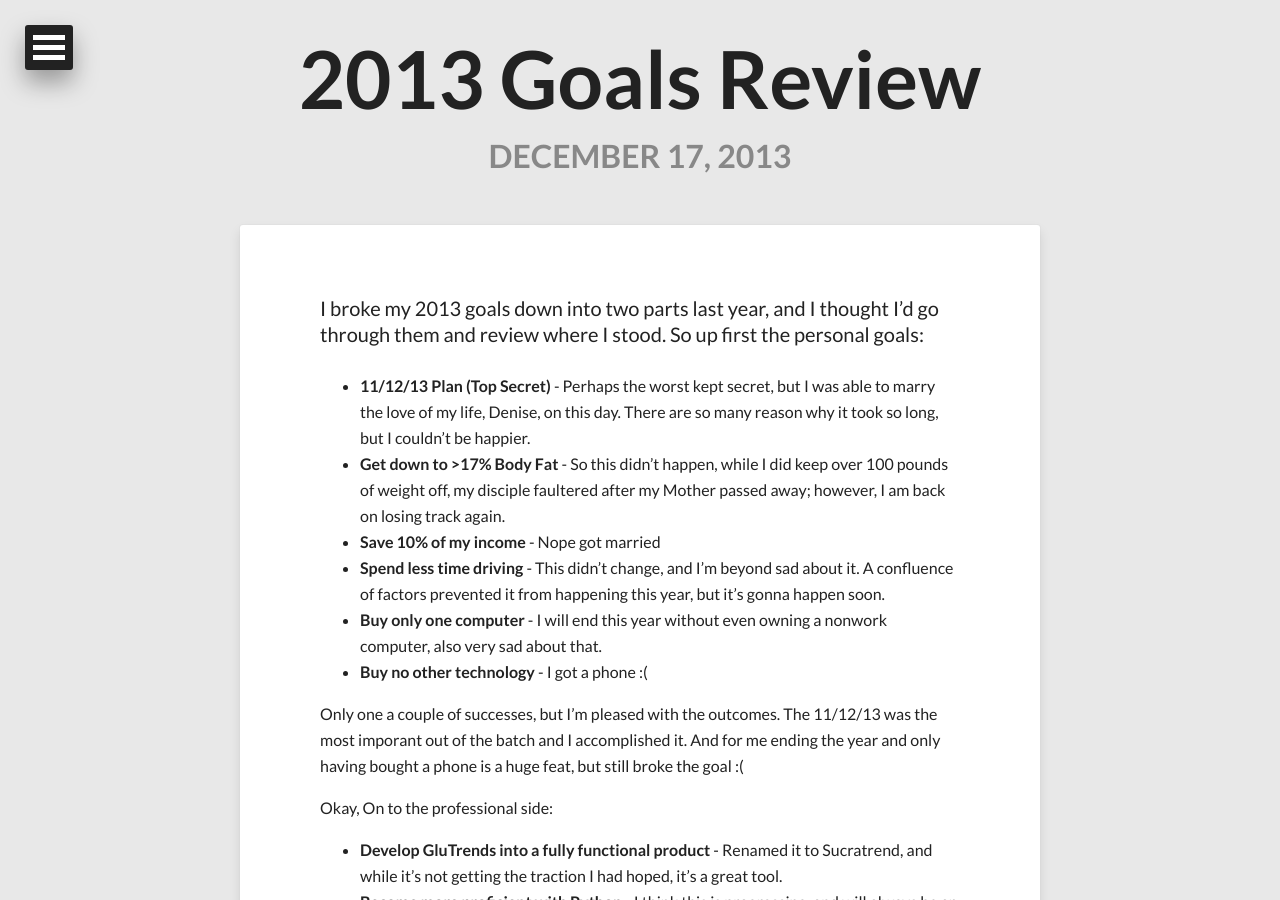
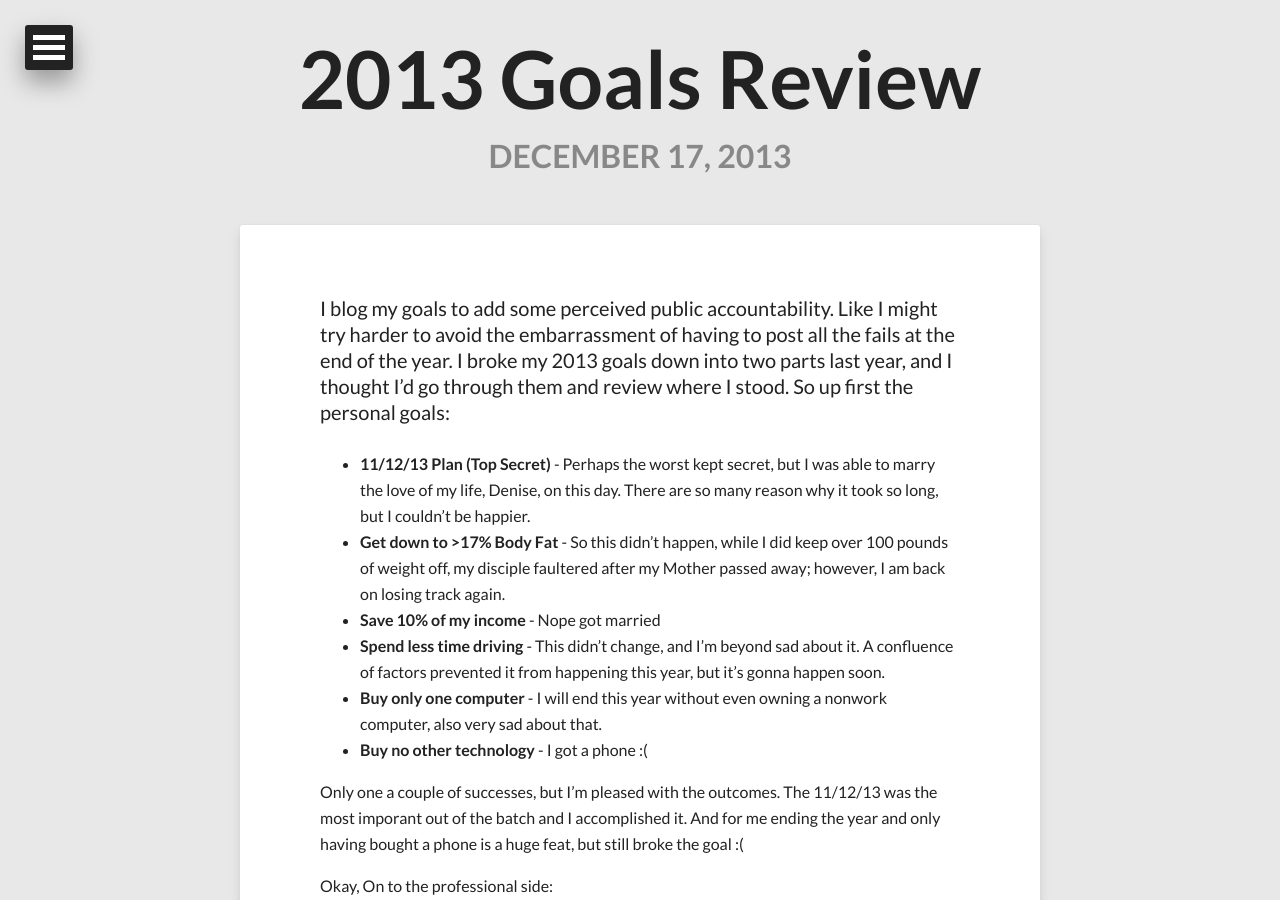
Before and after one commit to jasonamyers/jasonamyers.github.com, a Jekyll site: the page built from _posts/2013-12-17-2013-goals-review.md, in a window 1280 px wide and 900 px high. Built offline with Jekyll 4.4.1, drawn with Linux system fonts in a browser that asks for light colours; nearby versions of some CDN libraries.

Commit message:
Updating formatting on post
Signed-off-by: Jason Myers <jason@jasonamyers.com>

```diff
--- a/_posts/2013-12-17-2013-goals-review.md
+++ b/_posts/2013-12-17-2013-goals-review.md
@@ -7,7 +7,9 @@ comments: true
 share: true
 ---
 
-I broke my 2013 goals down into two parts last year, and I thought I'd go
+I blog my goals to add some perceived public accountability. Like I might try
+harder to avoid the embarrassment of having to post all the fails at the end of
+the year. I broke my 2013 goals down into two parts last year, and I thought I'd go
 through them and review where I stood. So up first the personal goals:
 
 * __11/12/13 Plan (Top Secret)__ - Perhaps the worst kept secret, but I was able to
```
